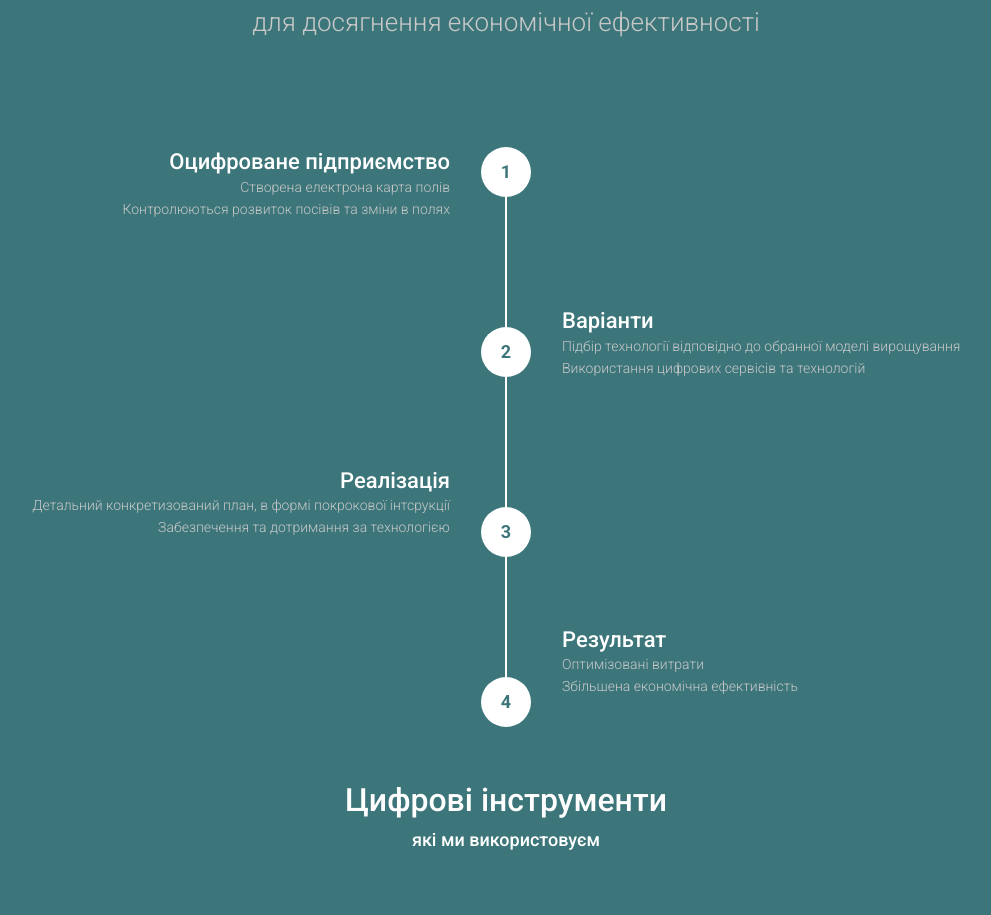
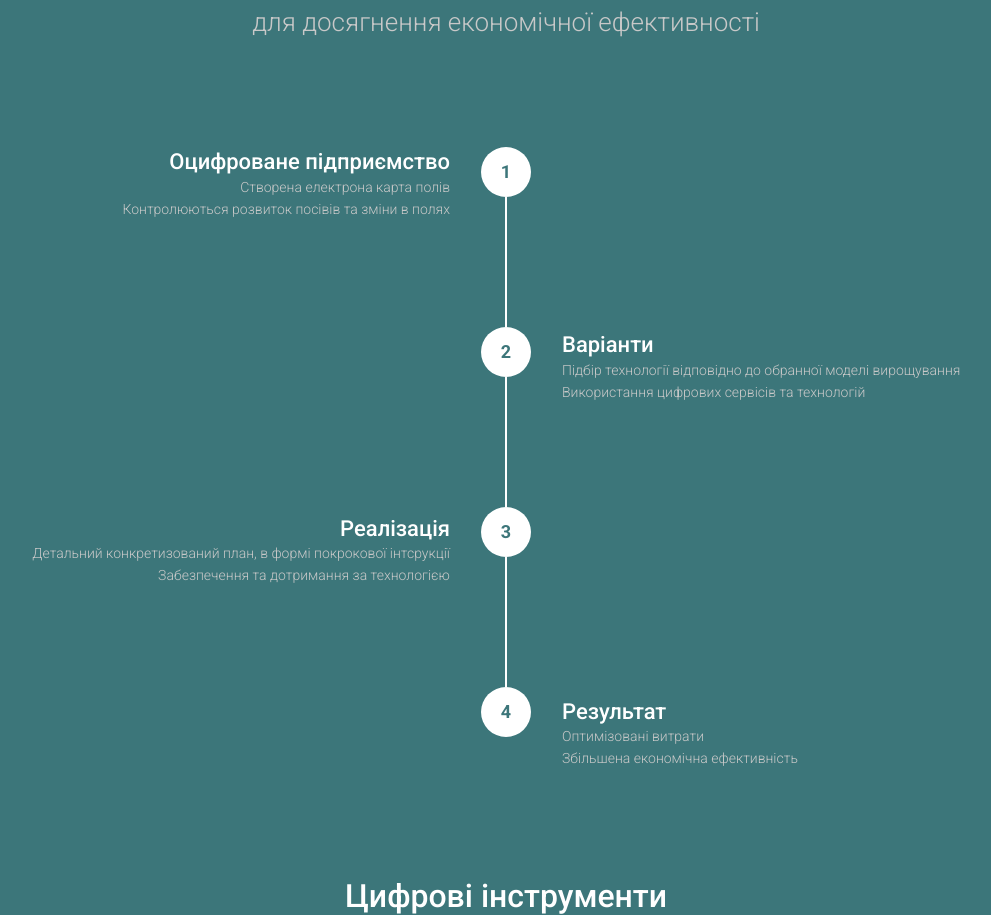
Before and after one commit to BohdanNeskorozhenyy/agro_expert, a plain HTML site: page index.html in a window 1280 px wide. Shown: the part 2464-3379 px from the top of the page, without its empty margins (134-1125 px from the left). Drawn offline with nearby package versions, Linux system fonts and the light colour scheme.

Commit message:
change image

```diff
--- a/css/style.css
+++ b/css/style.css
@@ -603,7 +603,7 @@ table {
   max-width: 960px;
 }
 .steps__item-wreap {
-  padding-bottom: 86px;
+  padding-bottom: 110px;
   width: 100%;
 }
 .steps__item {
@@ -680,7 +680,7 @@ table {
   height: 130px;
 }
 .steps__items-line3 {
-  height: 120px;
+  height: 130px;
 }
 .steps__items-circle {
   width: 50px;
@@ -870,7 +870,7 @@ table {
 
 /*footer-styles__start*/
 .footer__top {
-  height: 100vh;
+  height: calc(100vh - 100px);
   width: 100vw;
   background: -webkit-linear-gradient(
       top,
```
